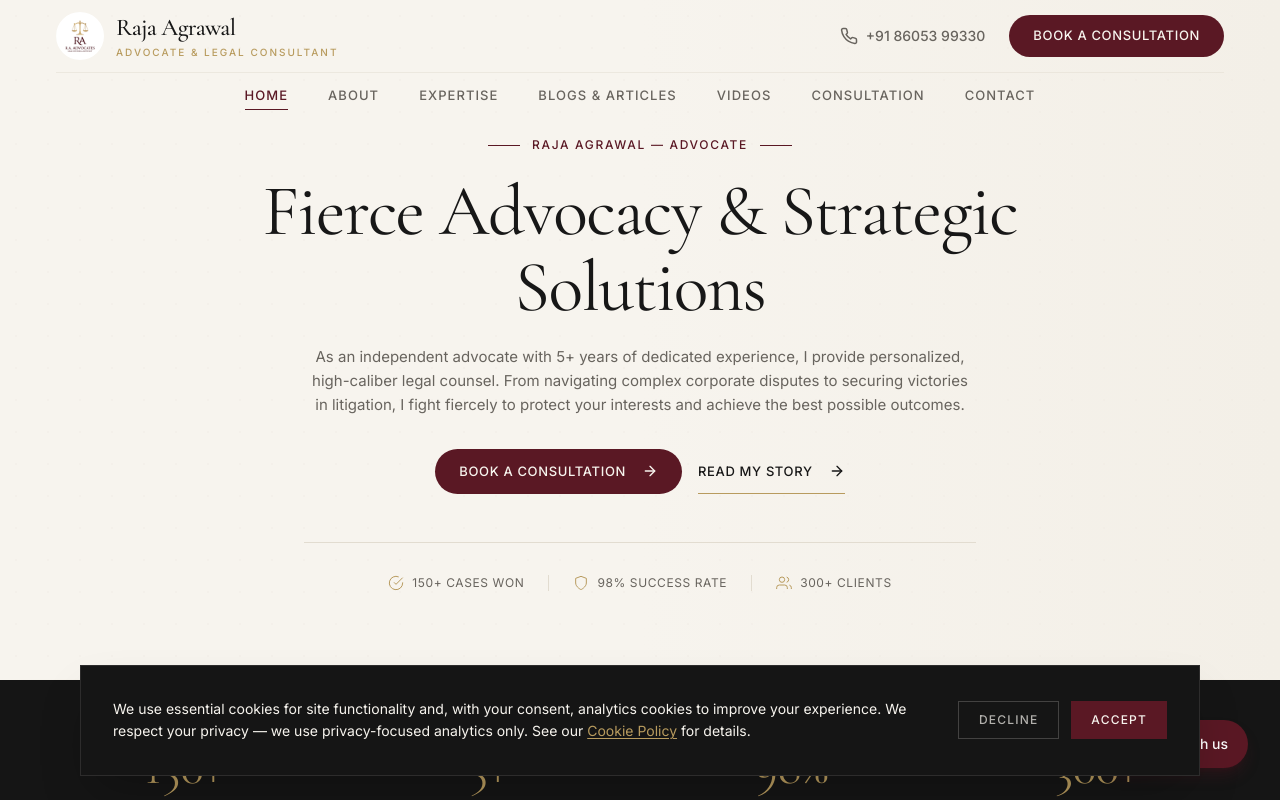
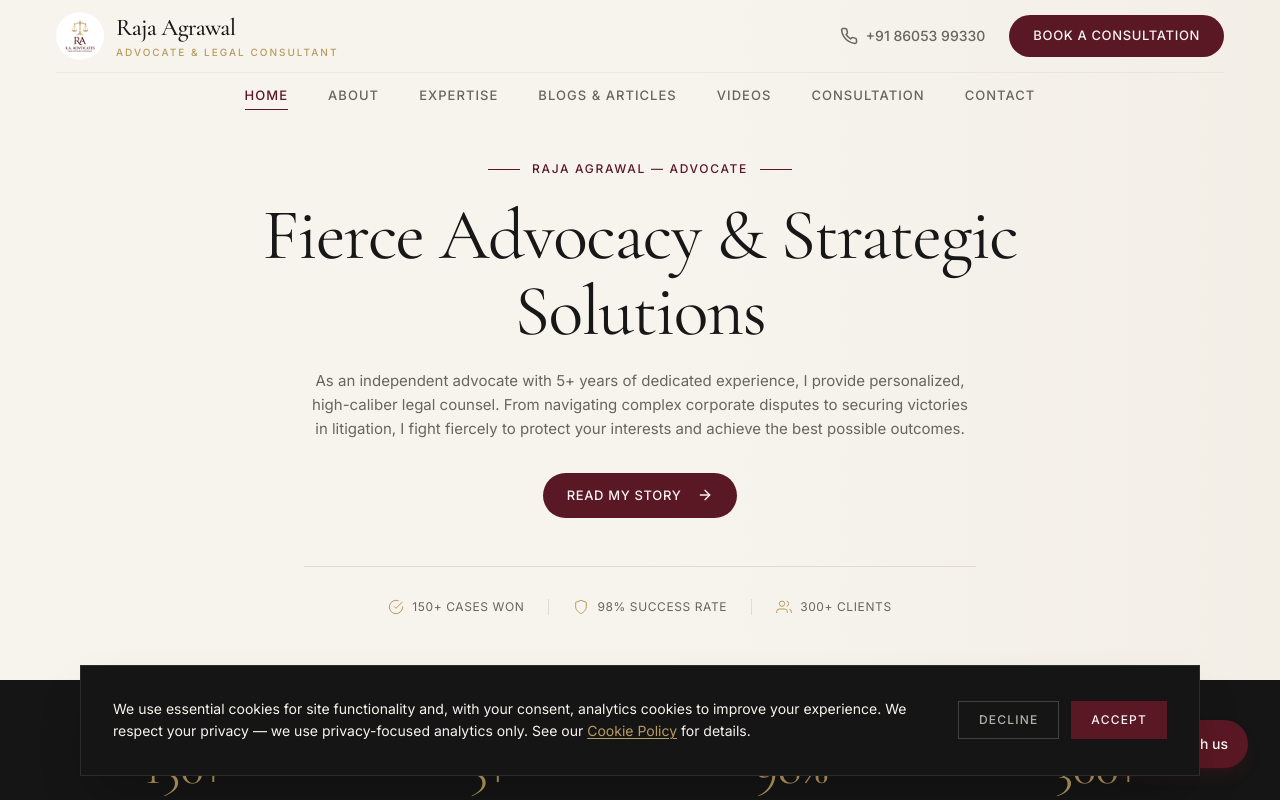
Before and after one commit to Rahul2749/LawyerWebsite, a Next.js app: page / in a window 1280 px wide. Shown: the top 800 px of the page. Built offline with nearby package versions, Linux system fonts and the light colour scheme.

Commit message:
Adjust hero padding and remove book a consultation button

```diff
--- a/src/components/home/HeroSection.tsx
+++ b/src/components/home/HeroSection.tsx
@@ -6,7 +6,7 @@ import { motion } from "framer-motion";
 export default function HeroSection() {
   return (
     <section
-      className="relative min-h-0 lg:min-h-[85vh] flex items-center overflow-hidden bg-bg-primary pt-24 pb-10 lg:pt-28 lg:pb-16"
+      className="relative min-h-0 lg:min-h-[85vh] flex items-center overflow-hidden bg-bg-primary pt-32 pb-10 lg:pt-40 lg:pb-16"
       aria-label="Hero"
     >
       {/* Premium Background Effects */}
@@ -63,29 +63,8 @@ export default function HeroSection() {
               className="flex flex-col sm:flex-row gap-4 justify-center"
             >
               <Link
-                href="/consultation"
+                href="/#about"
                 className="btn btn-primary bg-accent-wine hover:bg-accent-wine-hover w-full sm:w-auto"
-              >
-                Book a Consultation
-                <svg
-                  width="16"
-                  height="16"
-                  viewBox="0 0 24 24"
-                  fill="none"
-                  stroke="currentColor"
-                  strokeWidth="2"
-                  strokeLinecap="round"
-                  strokeLinejoin="round"
-                  className="ml-2"
-                  aria-hidden="true"
-                >
-                  <line x1="5" y1="12" x2="19" y2="12" />
-                  <polyline points="12 5 19 12 12 19" />
-                </svg>
-              </Link>
-              <Link
-                href="/about"
-                className="btn btn-ghost w-full sm:w-auto"
               >
                 Read My Story
                 <svg
--- a/src/components/layout/Navbar.tsx
+++ b/src/components/layout/Navbar.tsx
@@ -125,7 +125,7 @@ export default function Navbar() {
 
           {/* Bottom Tier (Desktop only) */}
           <nav
-            className="hidden lg:flex items-center justify-center gap-10 w-full pt-3 pb-1"
+            className="hidden lg:flex items-center justify-center gap-10 w-full pt-3 pb-4"
             aria-label="Main navigation"
           >
             {navLinks.map((link) => (
```
